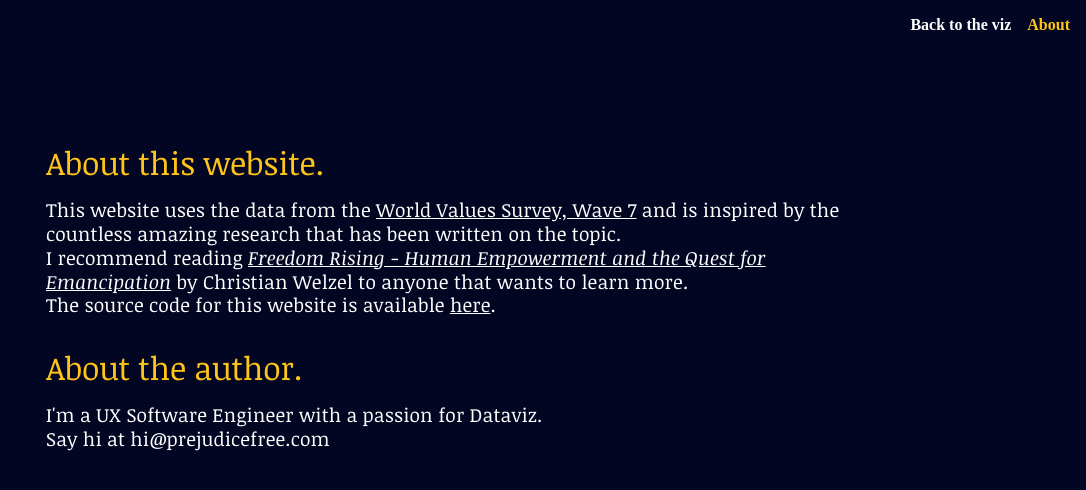
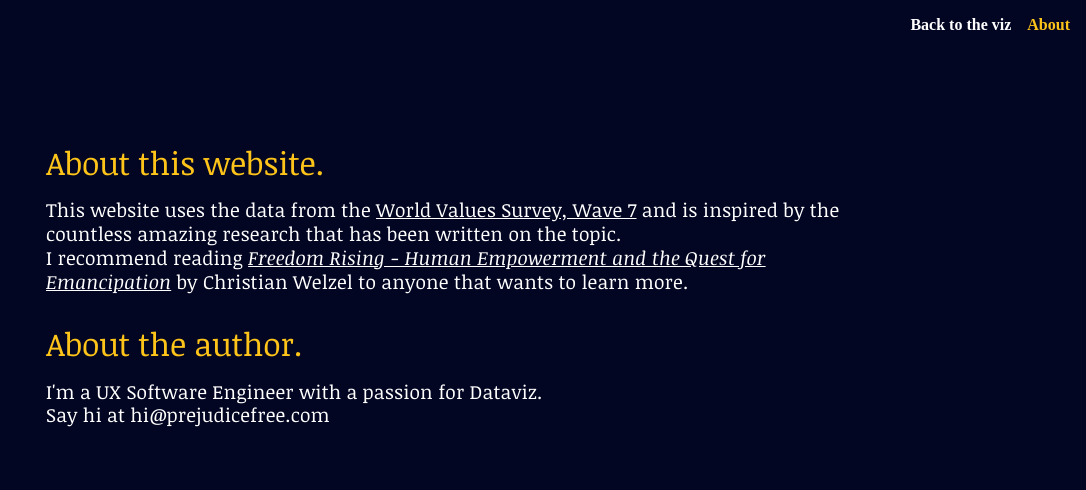
Before and after one commit to paduano/prejudicefree, a Next.js app: page /about in a window 1280 px wide. Shown: the top 490 px of the page, without its empty margins (194-1280 px from the left). Built offline with nearby package versions, Linux system fonts and the light colour scheme; a web font is replaced by a local one.

Commit message:
done with review

```diff
--- a/app/components/select.tsx
+++ b/app/components/select.tsx
@@ -299,7 +299,7 @@ const valueOverlay = () => {
     }
 
     return (
-        <SelectDialog title={'Select a value from the list'} subtitle='list is ordered by....'>
+        <SelectDialog title={'Select a topic from the list'} subtitle='list is ordered by....'>
             <Box display='flex' flexDirection='row' width={limitedWidth ? '100%' : '700px'} height={limitedWidth ? '100%' : null} mt={2}>
                 <ValuesView onSubmit={onSubmit} />
             </Box>
--- a/pages/about.tsx
+++ b/pages/about.tsx
@@ -38,9 +38,9 @@ export default function AboutPage() {
               </Typography>
             </Box>
 
-            <Typography variant='h4'>
+            {/* <Typography variant='h4'>
               The source code for this website is available <Link color="inherit" underline='always' target="_blank" href="https://github.com/paduano/prejudicefree">here</Link>.
-            </Typography>
+            </Typography> */}
 
             <Box mt={4}>
               <Box mb={2}>
```
